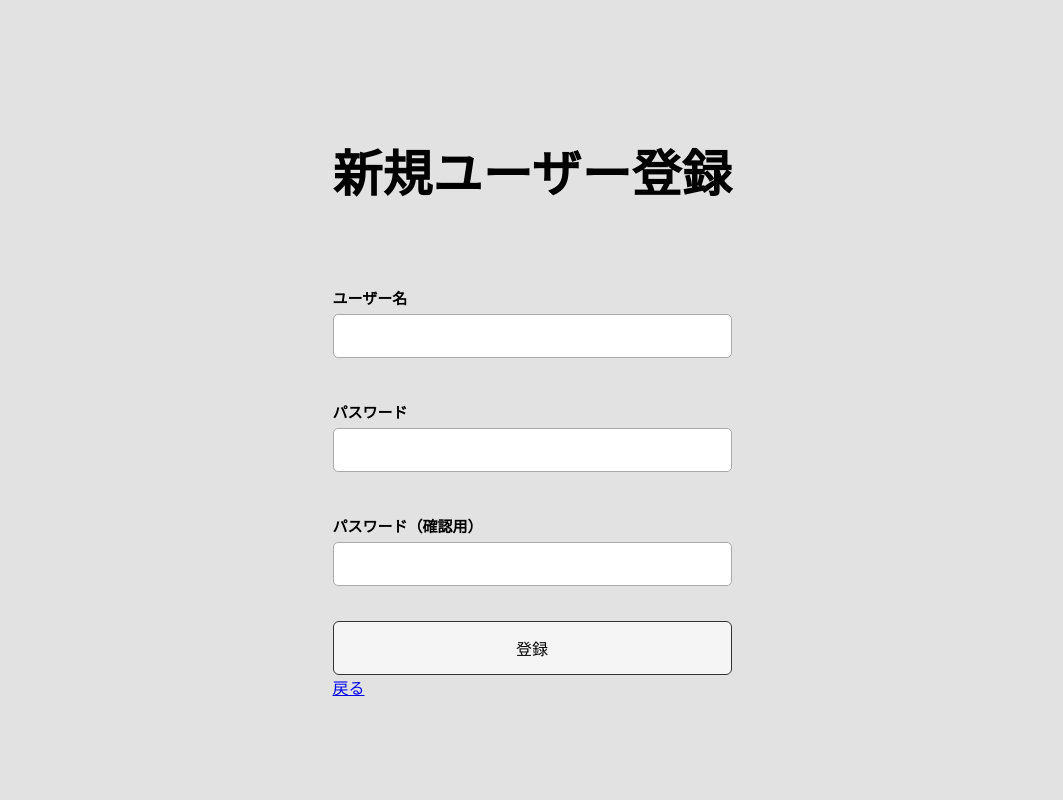
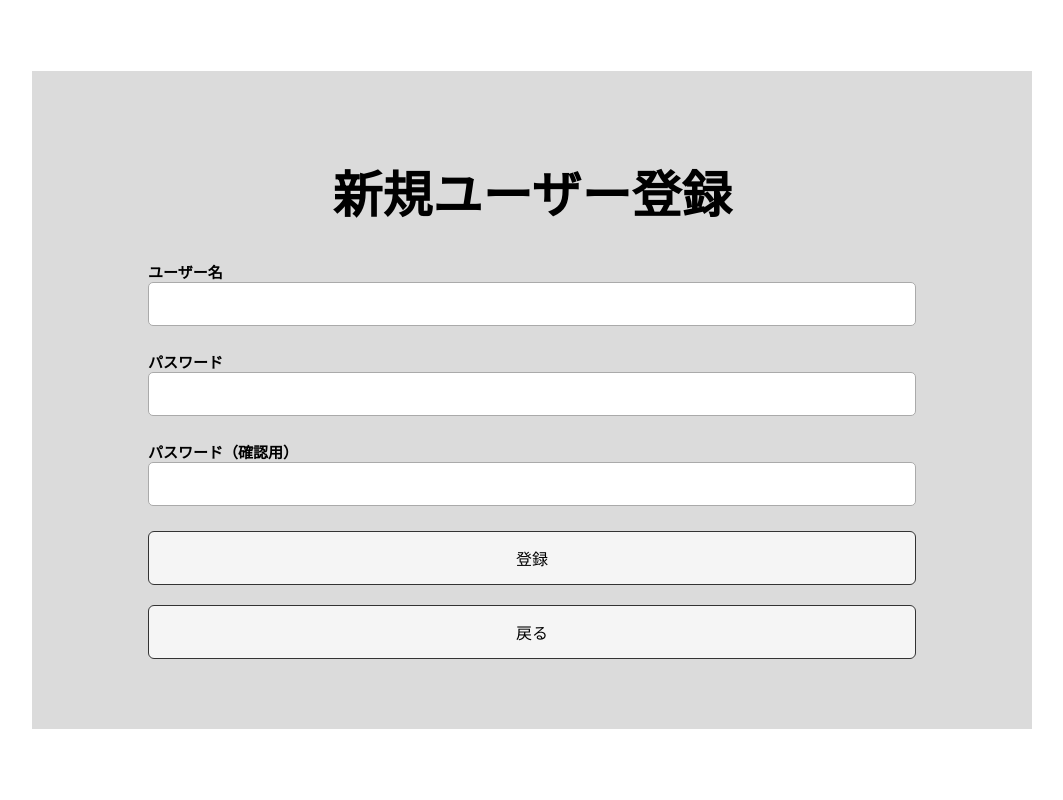
Before and after one commit to Ikken-Sakai/chat-app, a PHP site: page /register.php in a window 1280 px wide. Shown: the whole page, without its empty margins (108-1171 px from the left). Run offline with PHP 8.4, Linux system fonts and the light colour scheme.

Commit message:
ログイン画面と新規ユーザ登録画面のCSSを設計

```diff
--- a/register.php
+++ b/register.php
@@ -63,7 +63,7 @@ if ($_SERVER['REQUEST_METHOD'] === 'POST') {
   <link rel="stylesheet" href="style.css">
 </head>
 <body>
-  <div class="container">
+  <div class="login-container">
     <h1>新規ユーザー登録</h1>
 
     <?php if ($error !== ''): ?>
@@ -83,7 +83,7 @@ if ($_SERVER['REQUEST_METHOD'] === 'POST') {
 
       <style>
           form { display: none; }
-          .container > a.btn-secondary { display: none; } /* 戻るボタンも非表示 */
+          .login-container > a.btn-secondary { display: none; } /* 戻るボタンも非表示 */
       </style>
 
     <?php else: ?>
@@ -104,7 +104,10 @@ if ($_SERVER['REQUEST_METHOD'] === 'POST') {
         </div>
 
         <button type="submit" class="btn btn-success">登録</button>
-        <a href="login.php" class="btn btn-secondary" style="margin-top: 10px;">戻る</a>
+      </form>
+
+      <form action="login.php" method="get">
+        <button type="submit" class="register-btn">戻る</button>
       </form>
     <?php endif; ?>
   </div>
--- a/style.css
+++ b/style.css
@@ -5,7 +5,7 @@
 /* ページ全体 */
 body {
     font-family: "Segoe UI", "Hiragino Kaku Gothic ProN", Meiryo, sans-serif;
-    background-color: #e2e2e2;
+    background-color: #ffffff;
     margin: 0;
     min-height: 100vh;
     display: flex;
@@ -13,24 +13,36 @@ body {
     align-items: center;      /* 上下中央 */
 }
 
+/* メイン枠 */
+.login-container {
+    width: 90%;
+    max-width: 1000px;
+    padding: 50px 20px;
+    margin: 60px 0;
+    box-sizing: border-box;
+    background: #dbdbdb;
+}
+
 /* 見出し */
 h1 {
     text-align: center;
     font-size: 50px;
-    margin-bottom: 80px;
 }
 
 /* ラベルと入力欄 */
 label {
+    width: 80%;
     display: block;
     font-weight: bold;
-    margin: 18px 0 6px;
+    margin: 0 auto;
     font-size: 15px;
 }
 
 input[type="text"],
 input[type="password"] {
-    width: 100%;
+    width: 80%;
+    display: block;
+    margin: 0 auto;
     padding: 12px;
     border: 1px solid #aaa;
     border-radius: 5px;
@@ -41,7 +53,9 @@ input[type="password"] {
 
 /* ボタン */
 button, .register-btn {
-    width: 100%;
+    width: 80%;
+    display: block;
+    margin: 0 auto;
     padding: 14px;
     border: 1px solid #333;
     border-radius: 6px;
@@ -49,6 +63,7 @@ button, .register-btn {
     cursor: pointer;
     font-size: 16px;
     margin-top: 10px;
+    margin-bottom: 20px;
     box-sizing: border-box;
 }
 
```
